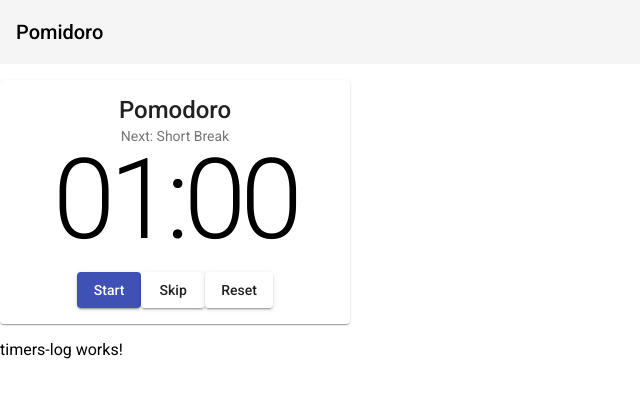
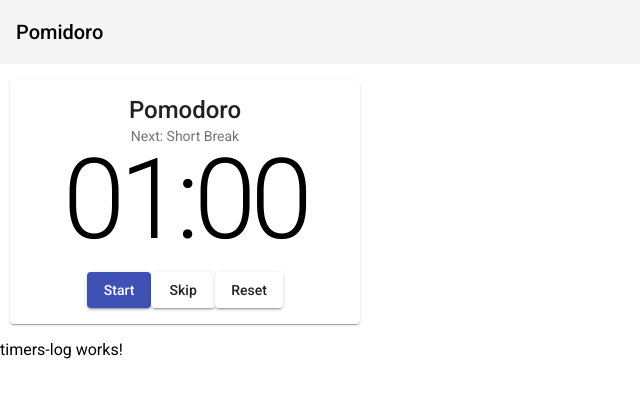
Before and after one commit to b583/pomidoro, an Angular app: page / in a window 1280 px wide. Shown: the top 398 px of the page, without its empty margins (0-640 px from the left). Built offline with nearby package versions, Linux system fonts and the light colour scheme.

Commit message:
Add global styling for card based components

```diff
--- a/src/app/default-page/timer/timer.component.html
+++ b/src/app/default-page/timer/timer.component.html
@@ -1,4 +1,4 @@
-<div id="timer-parent">
+<div id="timer-parent" class="card-component">
   <mat-card>
     <mat-card-title>
       {{this.currentTimerType}}
--- a/src/styles.css
+++ b/src/styles.css
@@ -2,3 +2,7 @@
 
 html, body { height: 100%; }
 body { margin: 0; font-family: Roboto, "Helvetica Neue", sans-serif; }
+
+.card-component {
+    margin: 10px 10px 10px 10px;
+}
```
